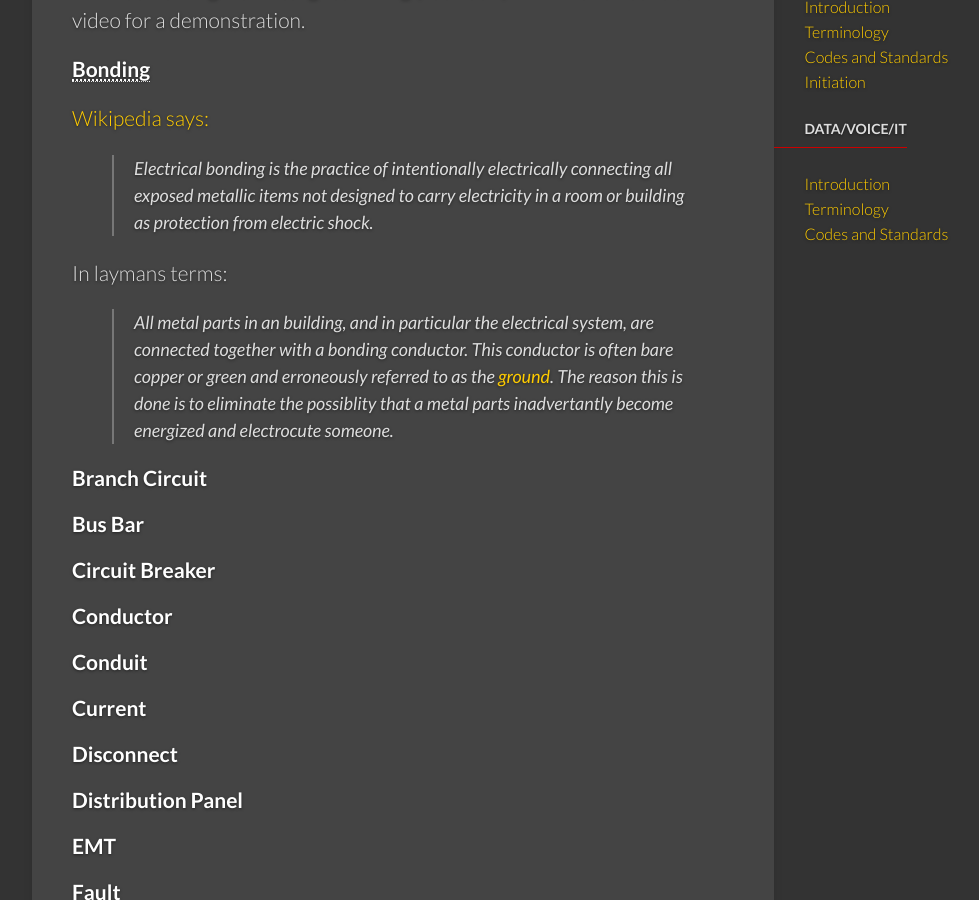
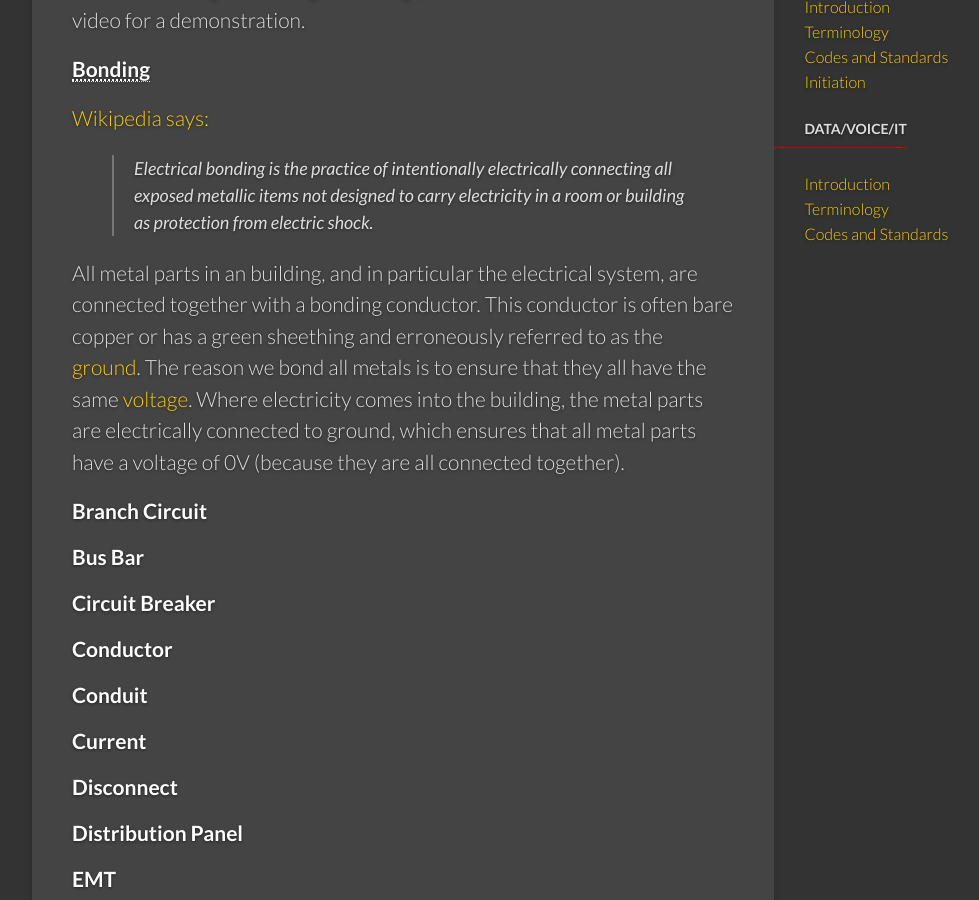
Before and after one commit to astallaert/astallaert.github.io, a Jekyll site: the page built from _ee/power-terminology.md, in a window 1280 px wide and 900 px high, scrolled down 513 px. Shown: the whole window, without its empty margins (139-1118 px from the left). Built offline with Jekyll 4.4.1, drawn with Linux system fonts in a browser that asks for light colours.

Commit message:
updated power definitions

```diff
--- a/_ee/power-terminology.md
+++ b/_ee/power-terminology.md
@@ -19,9 +19,7 @@ In laymans terms; An arc flash is the ginormous spark / flash that happens when
 
 > Electrical bonding is the practice of intentionally electrically connecting all exposed metallic items not designed to carry electricity in a room or building as protection from electric shock.
 
-In laymans terms:
-
-> All metal parts in an building, and in particular the electrical system, are connected together with a bonding conductor. This conductor is often bare copper or green and erroneously referred to as the [ground]({{ site.baseurl }}/ee/power-terminology/#ground). The reason this is done is to eliminate the possiblity that a metal parts inadvertantly become energized and electrocute someone.
+All metal parts in an building, and in particular the electrical system, are connected together with a bonding conductor. This conductor is often bare copper or has a green sheething and erroneously referred to as the [ground]({{ site.baseurl }}/ee/power-terminology/#ground). The reason we bond all metals is to ensure that they all have the same [voltage]({{ site.baseurl }}/ee/power-terminology/#voltage). Where electricity comes into the building, the metal parts are electrically connected to ground, which ensures that all metal parts have a voltage of 0V (because they are all connected together).
 
 #### Branch Circuit
 
```
